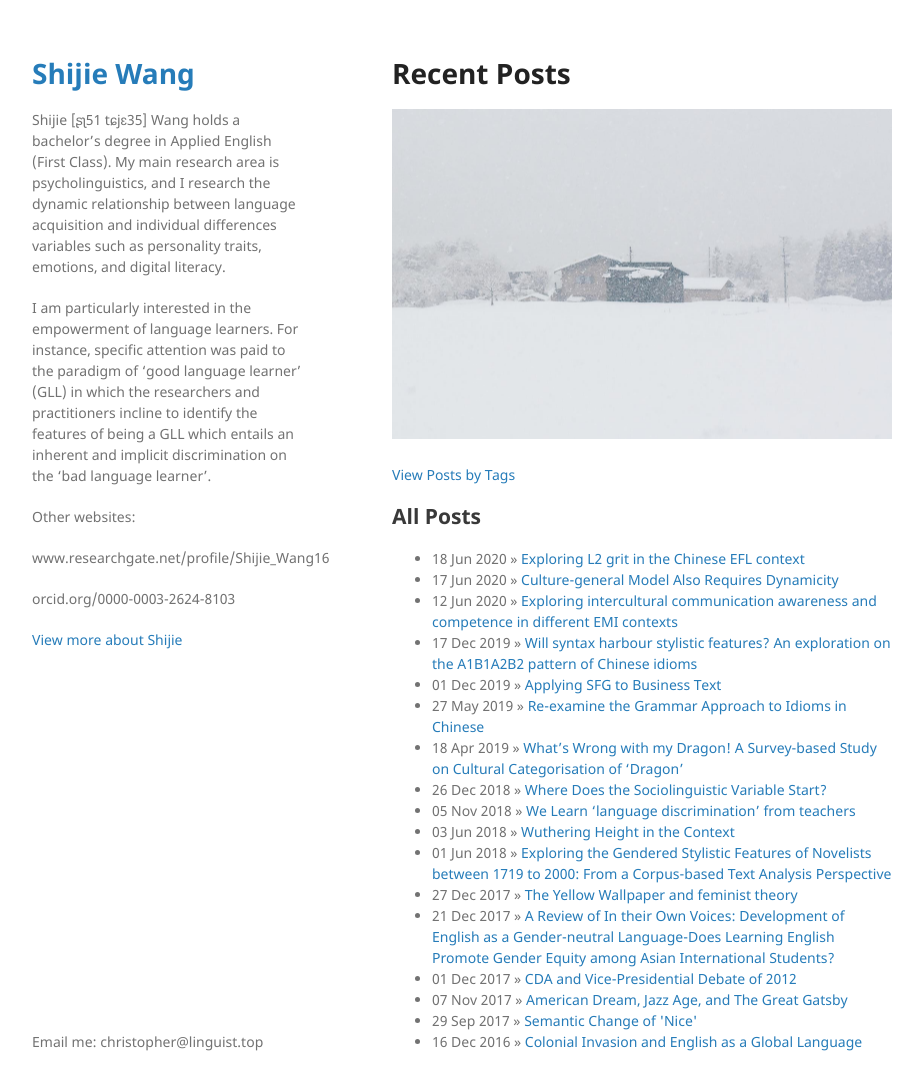
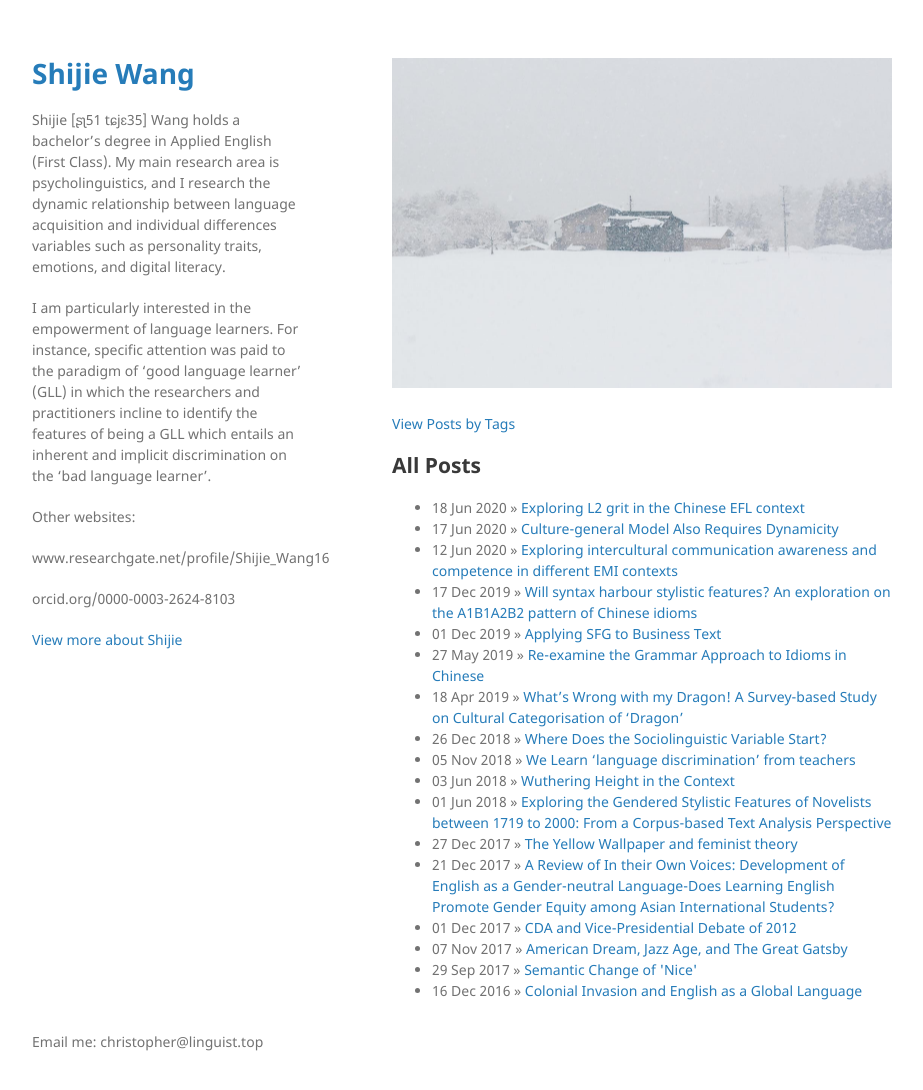
Before and after one commit to ChristopherTLAL/personal-blog, a Jekyll site: the page built from index.md, in a window 1280 px wide and 1122 px high. Shown: the top 1090 px of the window, without its empty margins (178-1101 px from the left). Built offline with Jekyll 4.4.1, drawn with Linux system fonts in a browser that asks for light colours; our own code applies the rules of GitHub Pages for plain Markdown files.

Commit message:
Update index.md

```diff
--- a/index.md
+++ b/index.md
@@ -1,2 +1 @@
-# Recent Posts
 ![](https://github.com/ChristopherTLAL/personal-blog/raw/master/Picture1.png)
```
